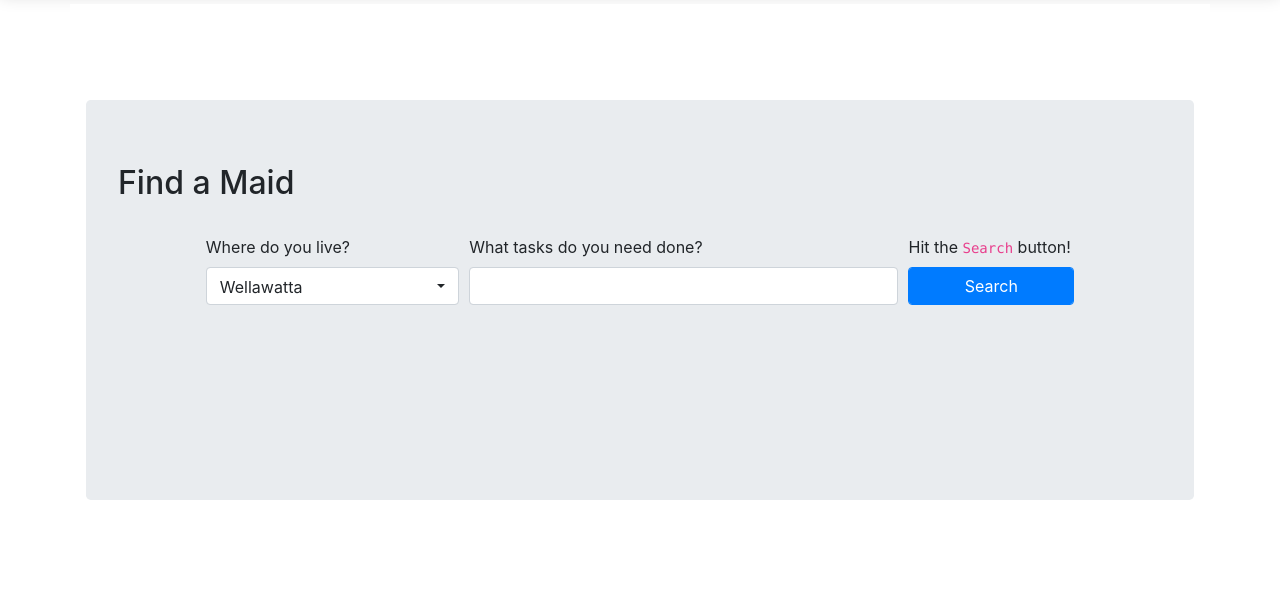
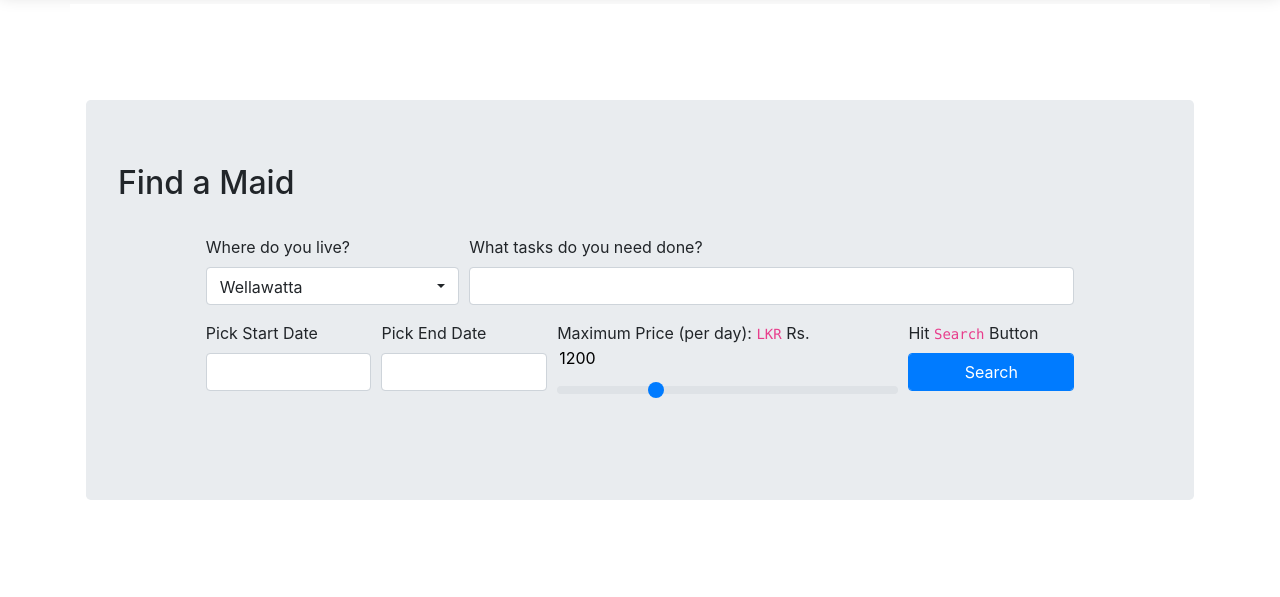
Before and after one commit to SeanCassiere/Group-Project-Home-Care, a PHP site: page / in a window 1280 px wide. Shown: the part 323-920 px from the top of the page. Run offline with PHP 8.4, Linux system fonts and the light colour scheme; some libraries are stand-ins or nearby versions.

Commit message:
MaidSearchUI Added Elements

```diff
--- a/components/__maidSearchUI.php
+++ b/components/__maidSearchUI.php
@@ -16,7 +16,7 @@
             <option value="Kotahena">Kotahena</option>
           </select>
         </div>
-        <div class="form-group col-xs-12 col-sm-12 col-md-4 col-lg-5">
+        <div class="form-group col-xs-12 col-sm-12 col-md-8 col-lg-7">
           <label for="findSkills">What tasks do you need done?</label>
           <select id="findSkills" class="form-control selectpicker" name="findSkills[]" data-style="btn-light" multiple required>
             <option value="cooking">Cooking</option>
@@ -26,8 +26,22 @@
             <option value="gardening">Gardening</option>
           </select>
         </div>
-        <div class="form-group col-xs-12 col-sm-12 col-md-4 col-lg-2">
-          <label class="d-none d-xs-none d-sm-none d-md-block d-lg-block d-xl-block">Hit the <code>Search</code> button!</label>
+      </div>
+      <div class="form-row">
+        <div class="form-group col-xs-12 col-sm-12 col-md-3 col-lg-2 offset-lg-1">
+          <label for="startDate">Pick Start Date</label>
+          <input type="text" id="startingDate" name="startDate" class="form-control">
+        </div>
+        <div class="form-group col-xs-12 col-sm-12 col-md-3 col-lg-2">
+          <label for="startDate">Pick End Date</label>
+          <input type="text" id="endingDate" name="endingDate" class="form-control">
+        </div>
+        <div class="form-group col-xs-12 col-sm-12 col-md-3 col-lg-4">
+          <label for="amountRange">Maximum Price (per day): <code>LKR</code> Rs. <input type="number" name="amountInput" min="500" max="3000" value="1200" style="background-color: transparent; border: none;" readonly></label>
+          <input type="range" min="500" max="3000" step="100" value="1200" name="amountRange" id="amountRange" class="custom-range" oninput="this.form.amountInput.value=this.value">
+        </div>
+        <div class="form-group col-xs-12 col-sm-12 col-md-3 col-lg-2">
+          <label class="d-none d-xs-none d-sm-none d-md-block d-lg-block d-xl-block">Hit <code>Search</code> Button</label>
           <button class="btn btn-primary form-control" type="submit">Search</button>
         </div>
       </div>
@@ -36,3 +50,11 @@
     </div>
   </div>
 </div>
+<script>
+  $('#startingDate').datepicker({
+    dateFormat: 'dd-mm-yy'
+  });
+  $('#endingDate').datepicker({
+    dateFormat: 'dd-mm-yy'
+  });
+</script>
--- a/index.php
+++ b/index.php
@@ -9,6 +9,9 @@
   <link rel="stylesheet" href="./css/custom-styling.css">
   <link rel="stylesheet" href="./css/glyphicons.css">
   <link rel="stylesheet" href="./css/bootstrap-select.css">
+  <link rel="stylesheet" href="https://ajax.googleapis.com/ajax/libs/jqueryui/1.12.1/themes/smoothness/jquery-ui.css">
+  <script src="https://ajax.googleapis.com/ajax/libs/jquery/3.4.1/jquery.min.js"></script>
+  <script src="https://ajax.googleapis.com/ajax/libs/jqueryui/1.12.1/jquery-ui.min.js"></script>
 </head>
 <body>
 
@@ -140,7 +143,6 @@ if (isset($_SESSION["customer_loggedIn"])){
 
 <script src="https://kit.fontawesome.com/900629357e.js" crossorigin="anonymous"></script>
 <!-- Bootstrap Import -->
-<script src="https://ajax.googleapis.com/ajax/libs/jquery/3.4.1/jquery.min.js"></script>
 <script src="https://cdnjs.cloudflare.com/ajax/libs/popper.js/1.12.9/umd/popper.min.js" integrity="sha384-ApNbgh9B+Y1QKtv3Rn7W3mgPxhU9K/ScQsAP7hUibX39j7fakFPskvXusvfa0b4Q" crossorigin="anonymous"></script>
 <script src="./js/bootstrap.min.js"></script>
 <script src="./js/bootstrap-select.js"></script>
--- a/js/custom-scripting.js
+++ b/js/custom-scripting.js
@@ -91,6 +91,7 @@ $(document).ready( function(){
     });
   });
 
+
   $('#findSkills').selectpicker('setStyle', 'btn-light', 'remove');
   $('#findLocation').selectpicker('setStyle', 'btn-light', 'remove');
 });
--- a/maid-profile.php
+++ b/maid-profile.php
@@ -53,6 +53,8 @@ mysqli_close($con);
   <link rel="stylesheet" href="./css/custom-styling.css">
   <link rel="stylesheet" href="./css/glyphicons.css">
   <link rel="stylesheet" href="./css/bootstrap-select.css">
+  <script src="https://ajax.googleapis.com/ajax/libs/jquery/3.4.1/jquery.min.js"></script>
+  <script src="https://ajax.googleapis.com/ajax/libs/jqueryui/1.12.1/jquery-ui.min.js"></script>
 </head>
 <body>
 
@@ -163,7 +165,6 @@ if (isset($_SESSION["customer_loggedIn"])){
 
 <script src="https://kit.fontawesome.com/900629357e.js" crossorigin="anonymous"></script>
 <!-- Bootstrap Import -->
-<script src="https://ajax.googleapis.com/ajax/libs/jquery/3.4.1/jquery.min.js"></script>
 <script src="https://cdnjs.cloudflare.com/ajax/libs/popper.js/1.12.9/umd/popper.min.js" integrity="sha384-ApNbgh9B+Y1QKtv3Rn7W3mgPxhU9K/ScQsAP7hUibX39j7fakFPskvXusvfa0b4Q" crossorigin="anonymous"></script>
 <script src="./js/bootstrap.min.js"></script>
 <script src="./js/bootstrap-select.js"></script>
```
